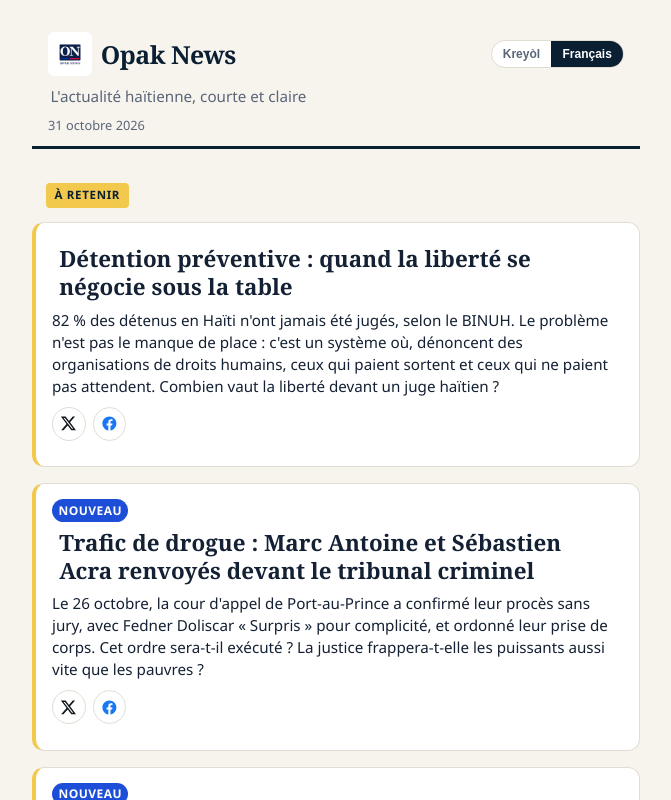
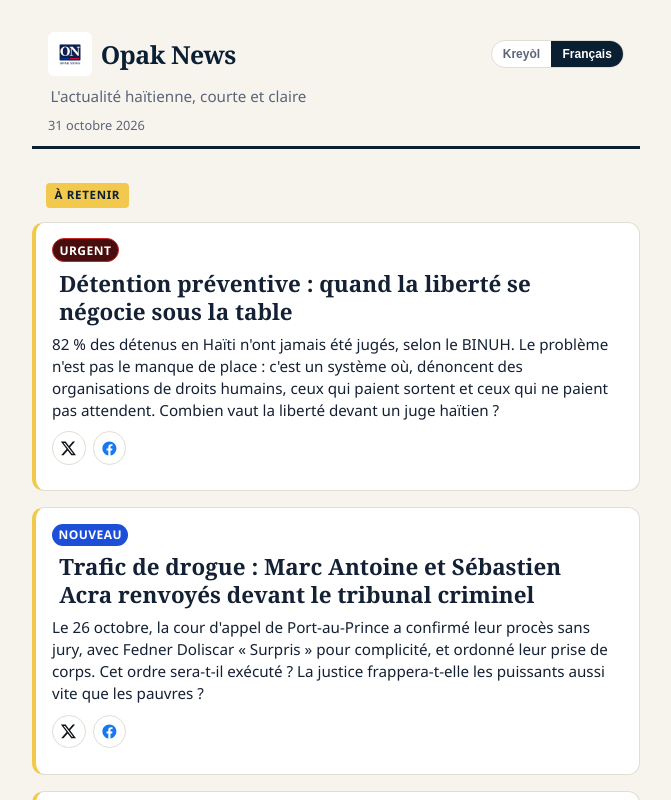
Before and after one commit to haitialways-pixel/opak-news, a React (Vite) app: page / in a window 1280 px wide. Shown: the top 800 px of the page, without its empty margins (304-975 px from the left). Built offline with nearby package versions, Linux system fonts and the light colour scheme; no server answers.

Commit message:
Tiered BREAKING expiry + URGENT/IJAN badge

```diff
--- a/src/components/StoryCard.tsx
+++ b/src/components/StoryCard.tsx
@@ -1,7 +1,7 @@
 import { storyPath } from "../lib/storyPath";
 import { Link } from "react-router-dom";
 import { ShareBar } from "./ShareBar";
-import { isNewStory, isBreakingActive } from "../data/stories";
+import { isNewStory, isBreakingActive, isUrgentActive } from "../data/stories";
 import { useLanguage } from "../context/LanguageContext";
 import { KeepNumbers } from "../lib/keepNumbers";
 import type { Story } from "../types";
@@ -17,6 +17,9 @@ export function StoryCard({ story, variant = "hit" }: Props) {
   return (
     <article className={`story-card story-card--${variant}`}>
       <div className="story-meta">
+        {isUrgentActive(story) && (
+          <span className="badge badge-urgent">{ui.urgentBadge}</span>
+        )}
         {isBreakingActive(story) && (
           <span className="badge badge-breaking">{ui.breakingBadge}</span>
         )}
--- a/src/context/LanguageContext.tsx
+++ b/src/context/LanguageContext.tsx
@@ -23,6 +23,7 @@ interface LanguageContextValue {
     sampleBadge: string;
     manualBadge: string;
     breakingBadge: string;
+    urgentBadge: string;
     newBadge: string;
     backToFeed: string;
     adLabel: string;
@@ -48,6 +49,7 @@ const UI = {
     sampleBadge: "Egzanp",
     manualBadge: "Editè",
     breakingBadge: "BREAKING",
+    urgentBadge: "IJAN",
     newBadge: "NOUVO",
     backToFeed: "Tounen nan nouvèl yo",
     adLabel: "Piblisite",
@@ -68,6 +70,7 @@ const UI = {
     sampleBadge: "Exemple",
     manualBadge: "Éditeur",
     breakingBadge: "BREAKING",
+    urgentBadge: "URGENT",
     newBadge: "NOUVEAU",
     backToFeed: "Retour au fil",
     adLabel: "Publicité",
--- a/src/data/stories.ts
+++ b/src/data/stories.ts
@@ -17,6 +17,7 @@ import type { Story } from "../types";
 export const STORIES: Story[] = [
   {
     id: "ntk-detention-preventive-commissariats-2026-10-30",
+    isUrgent: true,
     tier: "need-to-know",
     topic: "justice",
     publishedAt: "2026-10-30",
@@ -216,6 +217,7 @@ export const STORIES: Story[] = [
     publishedAt: "2026-10-29",
     publishedTime: "2026-10-29T15:25:00-04:00",
     isBreaking: true,
+    breakingHours: 24,
     headline: {
       ht: "Lapli : bilan nasyonal la monte 8 moun mouri, 40 blese ak 5 disparèt",
       fr: "Pluies : le bilan national passe à 8 morts, 40 blessés et 5 disparus",
@@ -243,6 +245,7 @@ export const STORIES: Story[] = [
     publishedAt: "2026-10-30",
     publishedTime: "2026-10-30T09:50:00-04:00",
     isBreaking: true,
+    breakingHours: 6,
     headline: {
       ht: "Olivier Barrau depoze kandidati li pou prezidans lan",
       fr: "Olivier Barrau dépose sa candidature à la présidence",
@@ -281,6 +284,7 @@ export const STORIES: Story[] = [
     publishedAt: "2026-10-29",
     publishedTime: "2026-10-30T04:45:00-04:00",
     isBreaking: true,
+    breakingHours: 12,
     headline: {
       ht: "Eleksyon : BED Lwès 1 deklare dosye kandidati Muscadin pa resevab",
       fr: "Présidentielle : la candidature de Muscadin jugée irrecevable",
@@ -318,6 +322,7 @@ export const STORIES: Story[] = [
     publishedAt: "2026-10-29",
     publishedTime: "2026-10-30T09:30:00-04:00",
     isBreaking: true,
+    breakingHours: 12,
     headline: {
       ht: "Sòlda Salvadò an Ayiti : akò signe, Washington di wi",
       fr: "Troupes salvadoriennes en Haïti : accord bilatéral signé, Washington donne son feu vert",
@@ -364,6 +369,7 @@ export const STORIES: Story[] = [
     publishedAt: "2026-10-28",
     publishedTime: "2026-10-28T18:10:13-04:00",
     isBreaking: true,
+    breakingHours: 6,
     headline: {
       ht: "Plèn Kildesak : MSF tire alam sou vyolans k ap monte, plis blese rive lopital",
       fr: "Plaine du Cul-de-Sac : MSF alerte sur une flambée de violence et des blessés en hausse",
@@ -410,6 +416,7 @@ export const STORIES: Story[] = [
     publishedAt: "2026-10-28",
     publishedTime: "2026-10-28T07:00:00-04:00",
     isBreaking: true,
+    breakingHours: 12,
     headline: {
       ht: "Salvadò voye anviwon 1000 sòlda ann Ayiti apre anbiskad 18 oktòb la",
       fr: "Le Salvador dépêche environ 1000 soldats en Haïti après l'embuscade du 18 octobre",
@@ -434,6 +441,7 @@ export const STORIES: Story[] = [
     publishedAt: "2026-10-28",
     publishedTime: "2026-10-28T07:00:00-04:00",
     isBreaking: true,
+    breakingHours: 24,
     headline: {
       ht: "Inondasyon : omwen 4 moun mouri, 847 kay kraze nan Grand Sid",
       fr: "Inondations : au moins 4 morts et 847 maisons détruites dans le Grand Sud",
@@ -850,7 +858,19 @@ export function quickHitStories(): Story[] {
   return sortNewestFirst(STORIES.filter((s) => s.tier === "quick-hit"));
 }
 
-/** BREAKING badge shows only while the story is new (same 24h window as Nouveau). */
+/** BREAKING badge: shown for breakingHours (default 6) after publishedTime; updates republish by bumping publishedTime. */
+export function breakingExpiresMs(story: Story): number {
+  return publishMs(story) + (story.breakingHours ?? 6) * 3600000;
+}
 export function isBreakingActive(story: Story, now = Date.now()): boolean {
-  return !!story.isBreaking && isNewStory(story, now);
+  if (!story.isBreaking) return false;
+  const t = publishMs(story);
+  return now >= t && now < breakingExpiresMs(story);
 }
+
+export function isUrgentActive(story: Story, now = Date.now()): boolean {
+  if (!story.isUrgent) return false;
+  if (story.urgentHours == null) return true;
+  const t = publishMs(story);
+  return now >= t && now < t + story.urgentHours * 3600000;
+}
--- a/src/index.css
+++ b/src/index.css
@@ -795,3 +795,11 @@ a[href^="tel:"] {
   font-weight: 600;
   color: #00209f;
 }
+
+.badge-urgent {
+  background: #4a0d0d;
+  color: #fff;
+  letter-spacing: 0.04em;
+  font-weight: 700;
+  border: 1px solid #c62828;
+}
--- a/src/pages/StoryPage.tsx
+++ b/src/pages/StoryPage.tsx
@@ -3,7 +3,7 @@ import { Link, useParams } from "react-router-dom";
 import { AdPlaceholder } from "../components/AdPlaceholder";
 import { ShareBar } from "../components/ShareBar";
 import { SiteHeader } from "../components/SiteHeader";
-import { getStoryById, isNewStory, isBreakingActive } from "../data/stories";
+import { getStoryById, isNewStory, isBreakingActive, isUrgentActive } from "../data/stories";
 import { topicLabel } from "../data/topics";
 import { useLanguage } from "../context/LanguageContext";
 import { KeepNumbers } from "../lib/keepNumbers";
@@ -60,7 +60,10 @@ export function StoryPage({ pageLang }: { pageLang: Lang }) {
       <main className="story-detail">
         <div className="story-meta">
           <span className="topic-chip">{topicLabel(story.topic, lang)}</span>
-          {isBreakingActive(story) && (
+          {isUrgentActive(story) && (
+          <span className="badge badge-urgent">{ui.urgentBadge}</span>
+        )}
+        {isBreakingActive(story) && (
             <span className="badge badge-breaking">{ui.breakingBadge}</span>
           )}
         {isNewStory(story) && <span className="badge badge-new">{ui.newBadge}</span>}
--- a/src/types.ts
+++ b/src/types.ts
@@ -45,6 +45,11 @@ export interface Story {
   isSample?: boolean;
   /** Breaking news badge (label always BREAKING). */
   isBreaking?: boolean;
+  /** Hours the BREAKING badge stays after publishedTime (updates bump publishedTime): 6 one-off (default), 12 developing, 24 major ongoing. */
+  breakingHours?: 6 | 12 | 24;
+  /** URGENT / IJAN badge; no expiry unless urgentHours is set (counted from publishedTime). */
+  isUrgent?: boolean;
+  urgentHours?: number;
   /** Optional source links shown on the story page. */
   sourceLinks?: { name: string; url: string }[];
   /** Optional verbatim quote shown as a block quote (not translated). */
```
